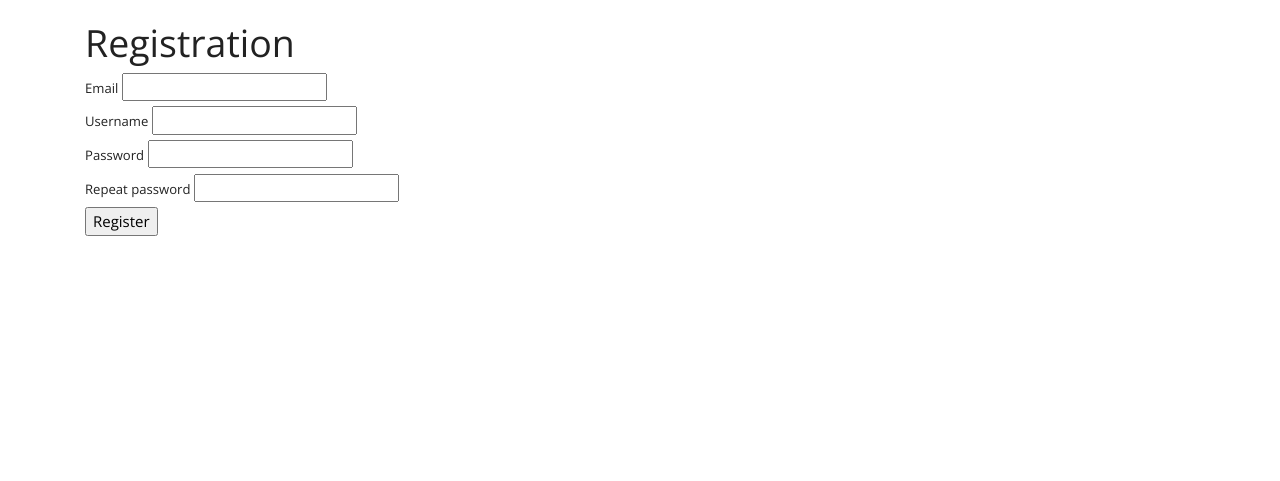
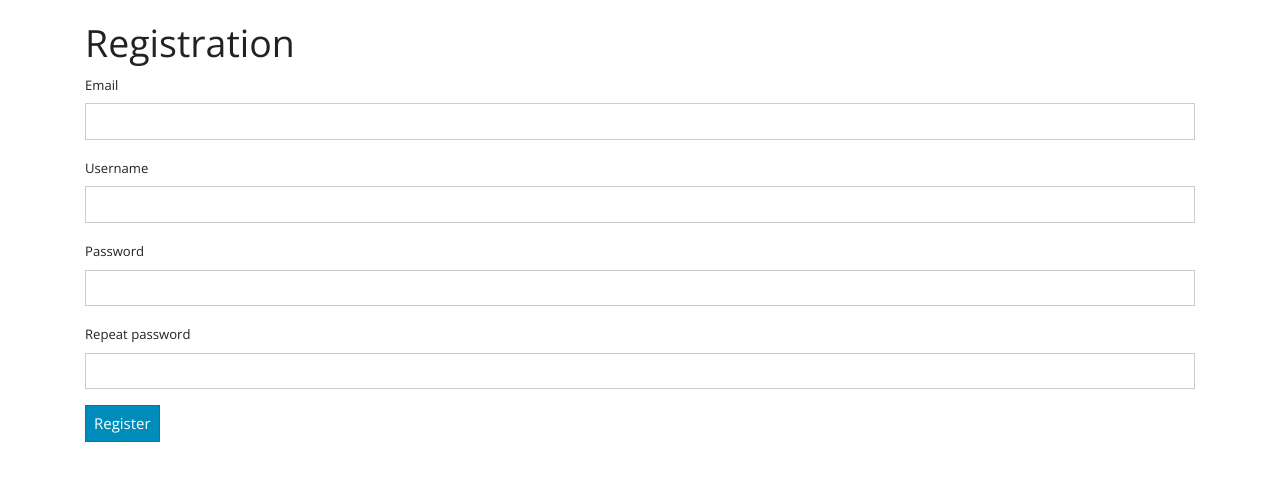
Before and after one commit to QwertygidQ/SpecialHelp, a Flask app: page /signup in a window 1280 px wide. Shown: the part 55-536 px from the top of the page. Run offline with Flask 2, Linux system fonts and the light colour scheme; parts of the project's set-up code (start-up, migrations or seed data) failed here and were passed over; some libraries are stand-ins or nearby versions.

Commit message:
Registration done

```diff
--- a/app/templates/signin.html
+++ b/app/templates/signin.html
@@ -22,7 +22,7 @@
     </p>
 
     <div class="form-group form-check">
-        {{ form.remember(class_="form-check-input") }} {{ form.remember.label(class_="form-check-label") }}
+        {{ form.remember(class_="form-check-input") }} {{ form.remember.label }}
     </div>
 
     {{ form.submit(class_="btn btn-primary") }}
--- a/app/templates/signup.html
+++ b/app/templates/signup.html
@@ -2,33 +2,33 @@
 
 {% block content %}
 <h1>{{ _('Registration') }}</h1>
-<form class="ui bottom-padded form" method="post">
+<form method="post">
     {{ form.hidden_tag() }}
 
-    <div class="field">
+    <div class="form-group">
         {{ form.email.label }}
-        {{ form.email() }}
+        {{ form.email(class_="form-control") }}
         {{ error_macro.print_errors(form.email) }}
     </div>
 
-    <div class="field">
+    <div class="form-group">
         {{ form.username.label }}
-        {{ form.username() }}
+        {{ form.username(class_="form-control") }}
         {{ error_macro.print_errors(form.username) }}
     </div>
 
-    <div class="field">
+    <div class="form-group">
         {{ form.password.label }}
-        {{ form.password() }}
+        {{ form.password(class_="form-control") }}
         {{ error_macro.print_errors(form.password) }}
     </div>
 
-    <div class="field">
+    <div class="form-group">
         {{ form.repeat_password.label }}
-        {{ form.repeat_password() }}
+        {{ form.repeat_password(class_="form-control") }}
         {{ error_macro.print_errors(form.repeat_password) }}
     </div>
 
-    {{ form.submit(class_="ui button") }}
+    {{ form.submit(class_="btn btn-primary") }}
 </form>
 {% endblock %}
```
